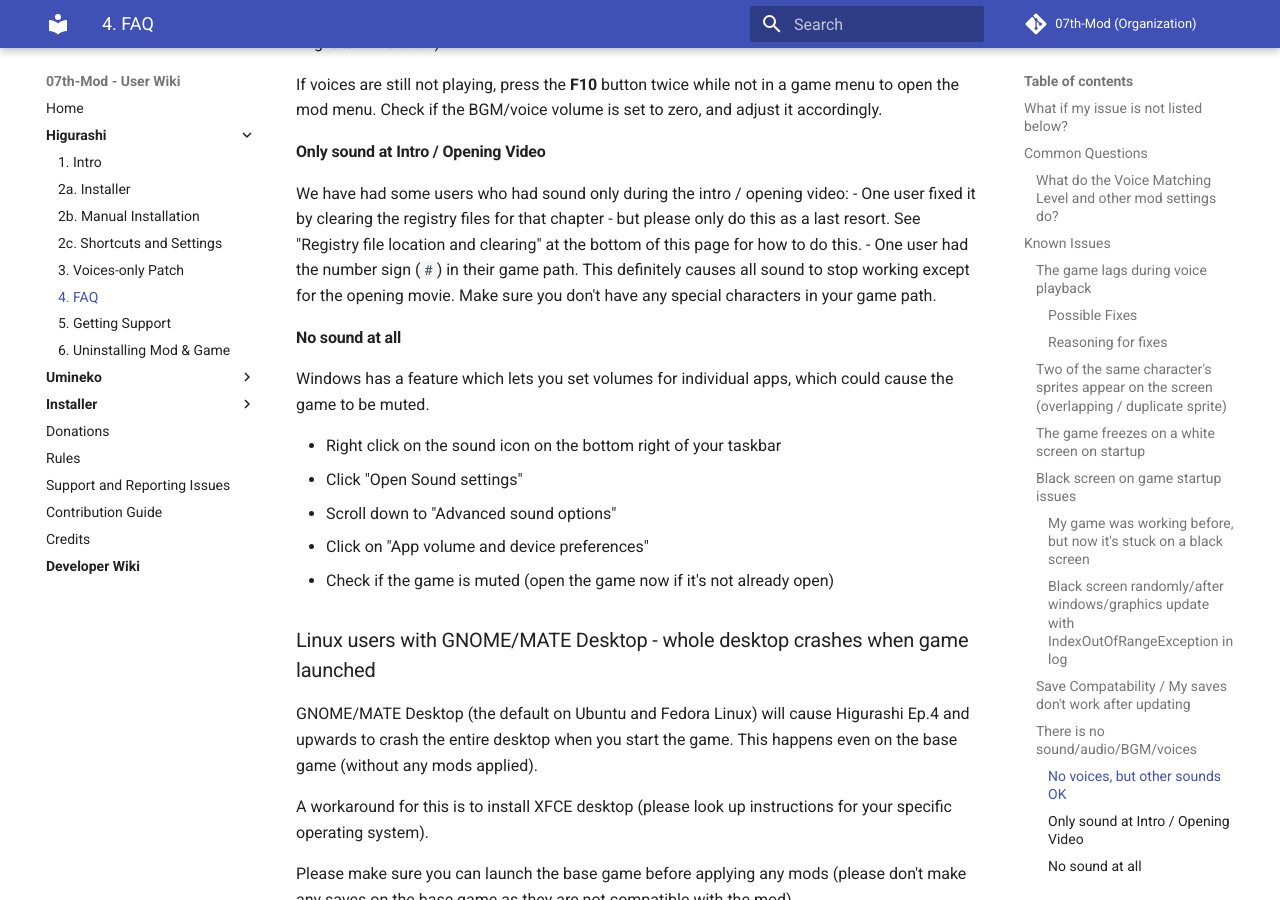
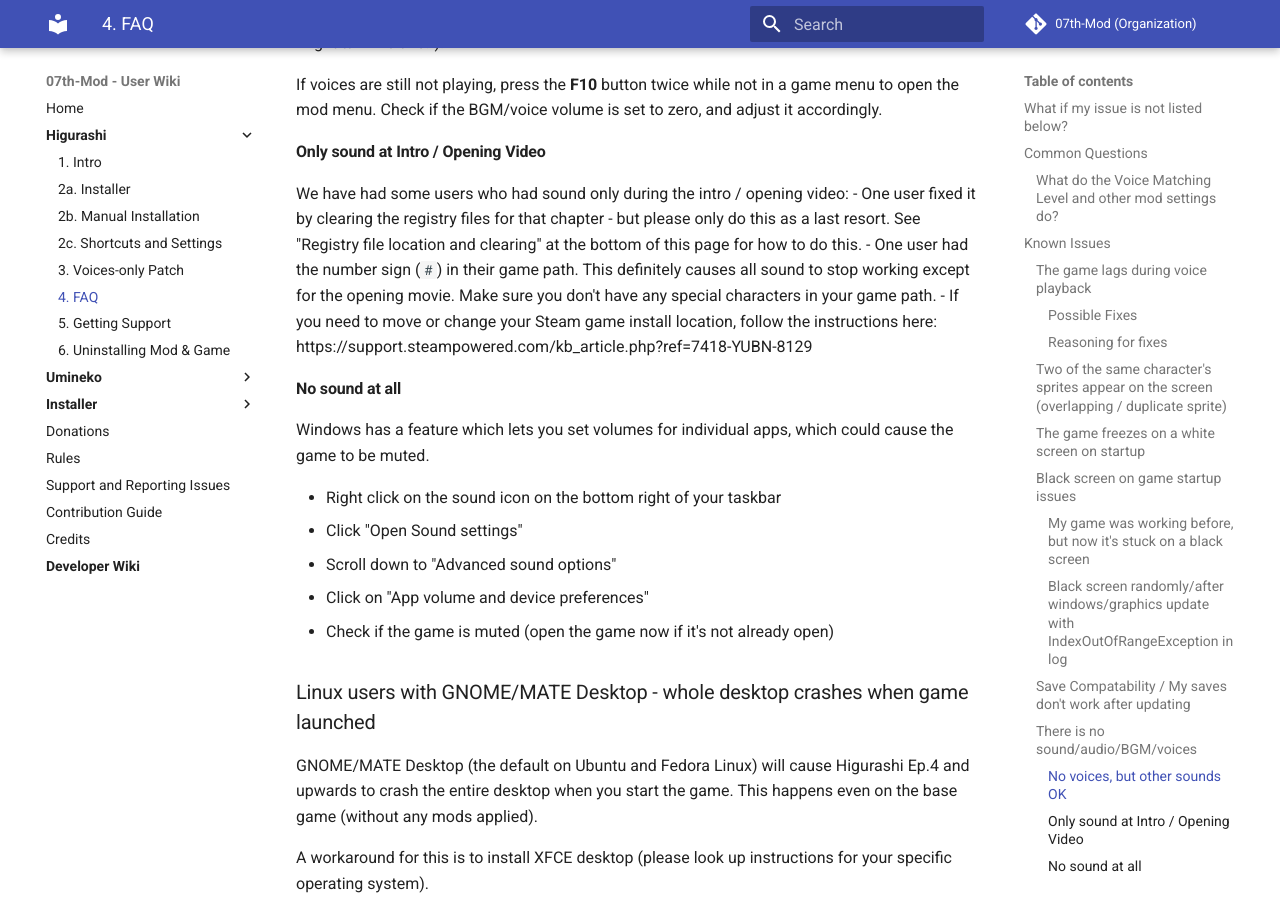
Before and after one commit to 07th-mod/wiki, an MkDocs documentation site: the page built from docs/Higurashi/FAQ.md, in a window 1280 px wide and 900 px high, scrolled down 3634 px. Built offline with MkDocs 1.6.1 and Material for MkDocs 9.7.7, drawn with Linux system fonts in a browser that asks for light colours.

Commit message:
Add instructions on moving/changing steam game insetall location

```diff
--- a/docs/Higurashi/FAQ.md
+++ b/docs/Higurashi/FAQ.md
@@ -118,6 +118,7 @@
 We have had some users who had sound only during the intro / opening video:
     - One user fixed it by clearing the registry files for that chapter - but please only do this as a last resort. See "Registry file location and clearing" at the bottom of this page for how to do this.
     - One user had the number sign (`#`) in their game path. This definitely causes all sound to stop working except for the opening movie. Make sure you don't have any special characters in your game path.
+        - If you need to move or change your Steam game install location, follow the instructions here: https://support.steampowered.com/kb_article.php?ref=7418-YUBN-8129
 
 #### No sound at all
 
```
